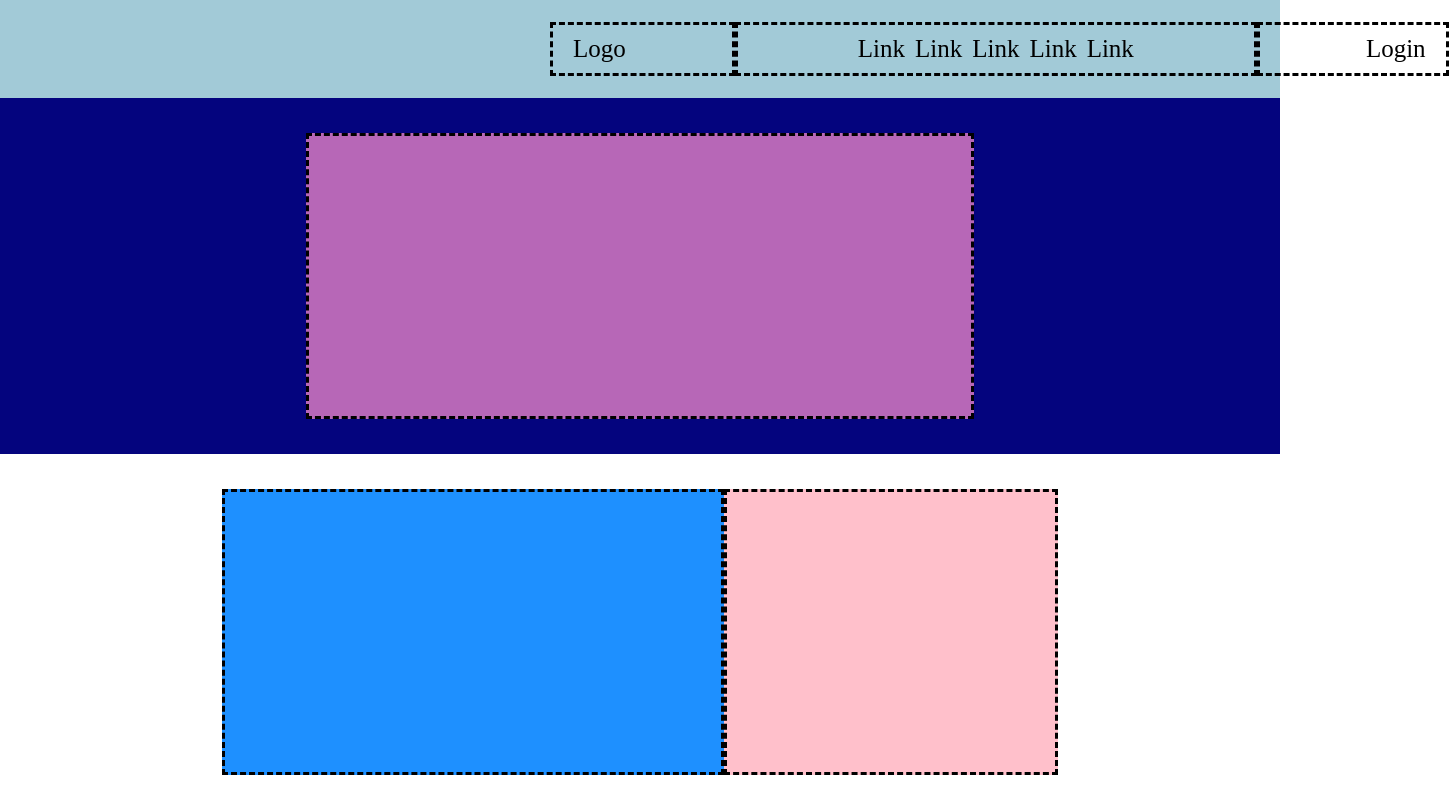
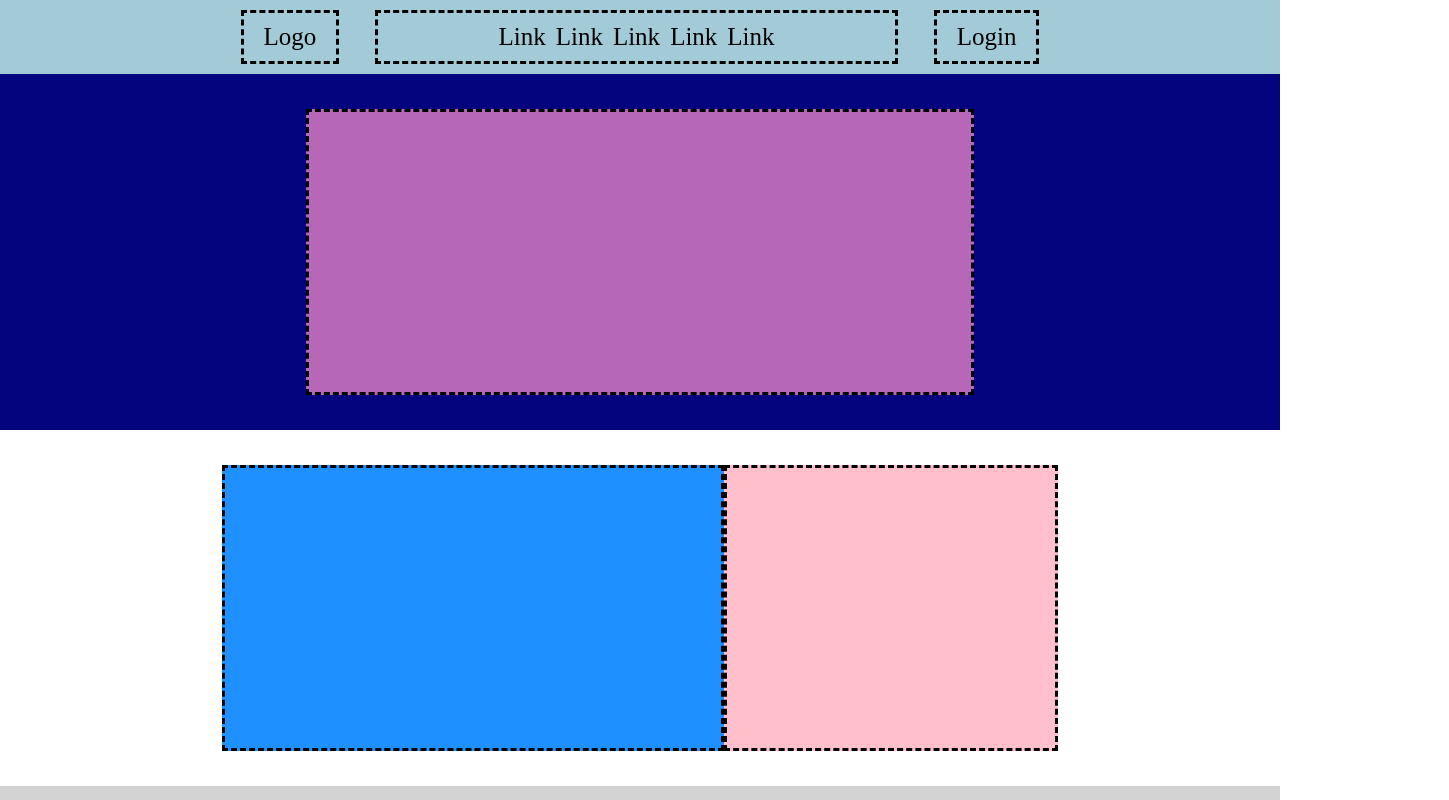
Before and after one commit to StaglianoM/htmlcss-struttura-discord, a plain HTML site: page index.html in a window 1280 px wide. Shown: the top 800 px of the page, 1449 px wide, since content can reach past the window. Drawn offline with Linux system fonts and the light colour scheme.

Commit message:
fix navbar

```diff
--- a/index.html
+++ b/index.html
@@ -4,13 +4,14 @@
 <head>
     <meta charset="UTF-8">
     <meta name="viewport" content="width=device-width, initial-scale=1.0">
-    <title>Document</title>
+    <title>Discord</title>
     <link rel="stylesheet" href="style.css">
 </head>
 
 <body>
     <header class="main-header">
         <nav class="navbar">
+            <div class="navbar-row">
                 <a class="logo" href="/">
                     Logo
                 </a>
@@ -31,9 +32,8 @@
                         <a class="-" href="/">Link</a>
                     </li>
                 </ul>
-            <li>
                     <a class="login" href="/">Login</a>
-            </li>
+            </div>
         </nav>
     </header>
 
--- a/style.css
+++ b/style.css
@@ -18,15 +18,21 @@ a {
 
 .main-header {
     background-color: #a2cad7;
-    padding: 12px 400px;
+    padding: 10px 0;
 }
 
 .navbar {
+    margin: 0px auto;
+    max-width: 835px;
+}
+
+
+.navbar-row {
     display: flex;
     align-items: center;
     justify-content: space-around;
-    padding: 10px 150px 10px 150px;
 }
+
 
 .logo, .logo-footer, .button, .login {
     display: inline-block;
@@ -34,11 +40,11 @@ a {
 }
 
 .login {
-padding: 10px 20px 10px 106px;
+padding: 10px 20px;
 }
 
 .logo {
-    padding: 10px 106px 10px 20px;
+    padding: 10px 20px;
 }
 
 .logo-footer {
@@ -100,17 +106,19 @@ padding: 10px 20px 10px 106px;
     padding: 15px 0px;
 }
 
+.row-footer {
+    display: flex;
+    justify-content: space-between;
+    align-items: center;
+}
+
 .row {
     display: flex;
     justify-content: center;
     align-items: center;
 }
 
-.row-footer {
-    display: flex;
-    justify-content: space-between;
-    align-items: center;
-}
+
 
 [class^="col-"] {
     border: dashed;
```
Lines whose indentation alone changed are shown as unchanged.
